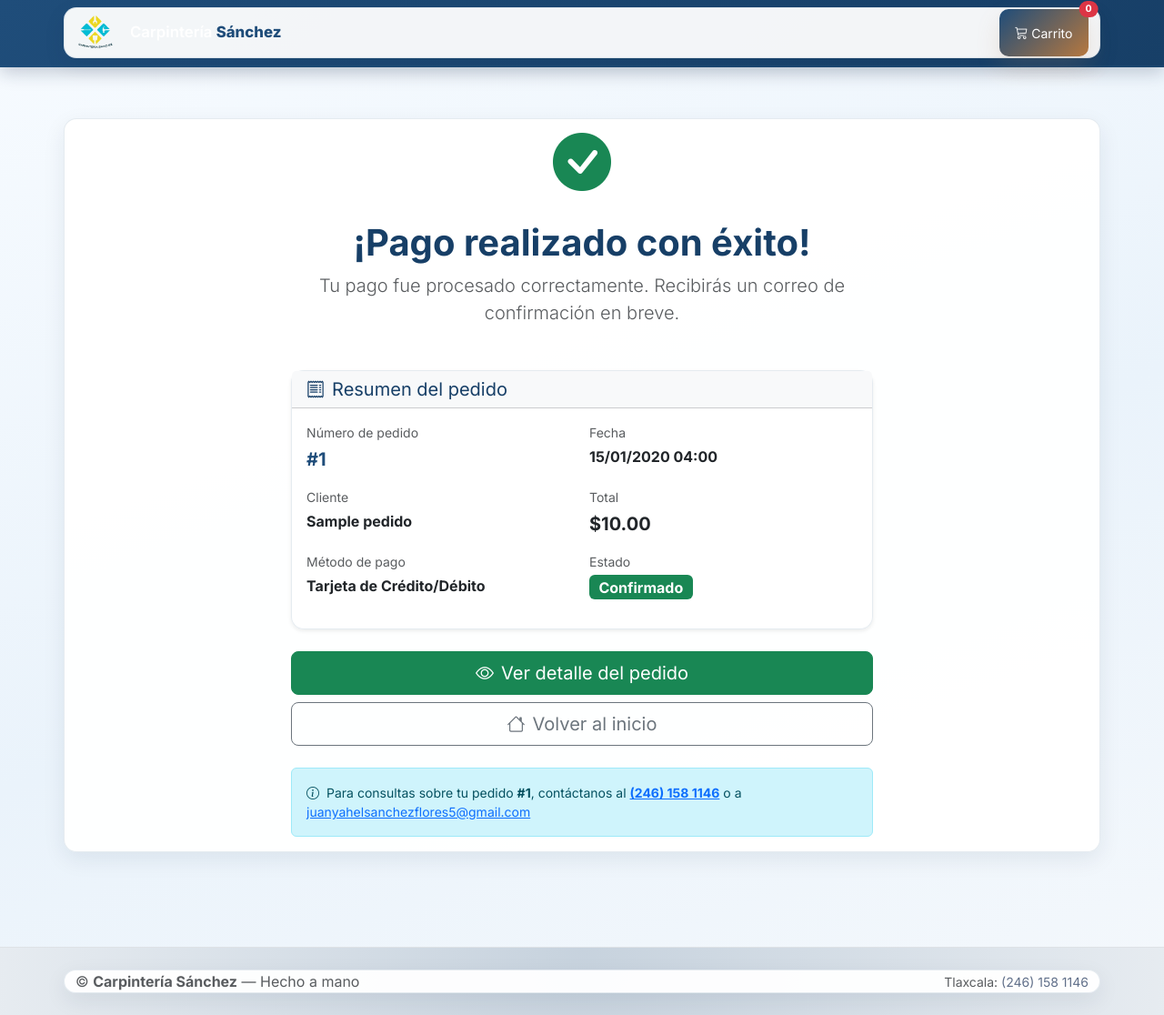
After one commit to berisxd/Carpinteria_Sancjez_next, a Django app: page /pedido/1/pago/exitoso/ in a window 1280 px wide. The commit adds this page. Shown: the whole page at 91% size. Run offline with Django 5.2, Linux system fonts and the light colour scheme; tables that the repository leaves empty hold one stand-in row (values such as "Sample post").

Commit message:
Add real Mercado Pago checkout integration (preference, webhook, result pages)

```diff
--- a/carpinteria/settings.py
+++ b/carpinteria/settings.py
@@ -179,3 +179,9 @@ LOGGING = {
         },
     },
 }
+
+# ── Mercado Pago ───────────────────────────────────────────────────────────────
+# Set MP_ACCESS_TOKEN and MP_PUBLIC_KEY as environment variables on Render.
+# Use sandbox tokens for testing; production tokens for live payments.
+MP_ACCESS_TOKEN = os.environ.get('MP_ACCESS_TOKEN', '')
+MP_PUBLIC_KEY   = os.environ.get('MP_PUBLIC_KEY', '')
--- a/carpinteria/urls.py
+++ b/carpinteria/urls.py
@@ -1,6 +1,12 @@
 from django.urls import path
 from django.contrib.auth import views as auth_views
-from .views import home, healthz, categoria, producto_detalle, carrito, checkout, pedido_confirmacion, descargar_ticket_pdf, register, logout_view, simulate_pago, admin_panel, cotizacion, RoleBasedLoginView
+from .views import (
+    home, healthz, categoria, producto_detalle, carrito, checkout,
+    pedido_confirmacion, descargar_ticket_pdf, register, logout_view,
+    simulate_pago, admin_panel, cotizacion, RoleBasedLoginView,
+    iniciar_pago_mercadopago, mp_webhook, mp_pago_exitoso,
+    mp_pago_fallido, mp_pago_pendiente,
+)
 
 urlpatterns = [
     path('', home, name='home'),
@@ -15,6 +21,13 @@ urlpatterns = [
     path('pedido/<int:pedido_id>/simular/', simulate_pago, name='simulate_pago'),
     path('admin-panel/', admin_panel, name='admin_panel'),
 
+    # Mercado Pago
+    path('pedido/<int:pedido_id>/pagar/', iniciar_pago_mercadopago, name='iniciar_pago_mercadopago'),
+    path('pedido/<int:pedido_id>/pago/exitoso/', mp_pago_exitoso, name='mp_pago_exitoso'),
+    path('pedido/<int:pedido_id>/pago/fallido/', mp_pago_fallido, name='mp_pago_fallido'),
+    path('pedido/<int:pedido_id>/pago/pendiente/', mp_pago_pendiente, name='mp_pago_pendiente'),
+    path('mp/webhook/', mp_webhook, name='mp_webhook'),
+
     # Authentication
     path('login/', RoleBasedLoginView.as_view(), name='login'),
     path('logout/', logout_view, name='logout'),
--- a/carpinteria/views.py
+++ b/carpinteria/views.py
@@ -235,6 +235,14 @@ def checkout(request):
             # flujo normal: mostrar confirmación del pedido
             messages.success(request, f'¡Pedido creado exitosamente! Número de pedido: #{pedido.id}')
             redirect_url = reverse('pedido_confirmacion', kwargs={'pedido_id': pedido.id})
+
+            # Para Mercado Pago, redirigir al checkout de MP
+            if metodo_pago == 'mercado_pago':
+                if request.headers.get('X-Requested-With') == 'XMLHttpRequest':
+                    mp_url = reverse('iniciar_pago_mercadopago', kwargs={'pedido_id': pedido.id})
+                    return JsonResponse({'status': 'ok', 'pedido_id': pedido.id, 'redirect': mp_url})
+                return redirect('iniciar_pago_mercadopago', pedido_id=pedido.id)
+
             if request.headers.get('X-Requested-With') == 'XMLHttpRequest':
                 return JsonResponse({'status': 'ok', 'pedido_id': pedido.id, 'redirect': redirect_url})
             return redirect('pedido_confirmacion', pedido_id=pedido.id)
@@ -931,3 +939,204 @@ def admin_panel(request):
         'usuarios_nuevos': usuarios_nuevos,
         'productos_deshabilitados': productos_deshabilitados,
     })
+
+
+# ── Mercado Pago ───────────────────────────────────────────────────────────────
+
+def _mp_sdk():
+    """Return an initialized Mercado Pago SDK instance."""
+    import mercadopago
+    return mercadopago.SDK(settings.MP_ACCESS_TOKEN)
+
+
+def iniciar_pago_mercadopago(request, pedido_id):
+    """Create a MP preference and redirect the user to the MP checkout page."""
+    pedido = get_object_or_404(Pedido, pk=pedido_id)
+
+    if not settings.MP_ACCESS_TOKEN:
+        messages.error(request, 'El pago con Mercado Pago no está configurado. Contacta al administrador.')
+        return redirect('pedido_confirmacion', pedido_id=pedido.id)
+
+    sdk = _mp_sdk()
+
+    # Build items list from the order
+    productos = _get_productos_pedido(pedido)
+    if productos:
+        items = [
+            {
+                "title": item["nombre"],
+                "quantity": int(item["cantidad"]),
+                "unit_price": float(item["precio"]),
+                "currency_id": "MXN",
+            }
+            for item in productos
+        ]
+    else:
+        items = [
+            {
+                "title": f"Pedido #{pedido.id} — Carpintería Sánchez",
+                "quantity": 1,
+                "unit_price": float(pedido.total),
+                "currency_id": "MXN",
+            }
+        ]
+
+    preference_data = {
+        "items": items,
+        "payer": {
+            "name": pedido.nombre_destinatario,
+            "email": pedido.email,
+            "phone": {"number": pedido.telefono},
+        },
+        "back_urls": {
+            "success": request.build_absolute_uri(
+                reverse('mp_pago_exitoso', kwargs={'pedido_id': pedido.id})
+            ),
+            "failure": request.build_absolute_uri(
+                reverse('mp_pago_fallido', kwargs={'pedido_id': pedido.id})
+            ),
+            "pending": request.build_absolute_uri(
+                reverse('mp_pago_pendiente', kwargs={'pedido_id': pedido.id})
+            ),
+        },
+        "auto_return": "approved",
+        "notification_url": request.build_absolute_uri(reverse('mp_webhook')),
+        "external_reference": str(pedido.id),
+        "statement_descriptor": "Carpinteria Sanchez",
+    }
+
+    try:
+        result = sdk.preference().create(preference_data)
+        response = result.get("response", {})
+
+        if result.get("status") not in (200, 201):
+            logger.error("mp_preference_error pedido=%s response=%s", pedido.id, response)
+            messages.error(request, "No se pudo iniciar el pago con Mercado Pago. Intenta de nuevo.")
+            return redirect('pedido_confirmacion', pedido_id=pedido.id)
+
+        # Use sandbox_init_point when in DEBUG mode, init_point for production
+        init_point = response.get("sandbox_init_point" if settings.DEBUG else "init_point", "")
+        if not init_point:
+            messages.error(request, "Respuesta inválida de Mercado Pago. Intenta de nuevo.")
+            return redirect('pedido_confirmacion', pedido_id=pedido.id)
+
+        logger.info("mp_preference_created pedido=%s preference_id=%s", pedido.id, response.get("id"))
+        return redirect(init_point)
+
+    except Exception as exc:
+        logger.error("mp_preference_exception pedido=%s exc=%s", pedido.id, exc)
+        messages.error(request, "Error al conectar con Mercado Pago. Intenta de nuevo.")
+        return redirect('pedido_confirmacion', pedido_id=pedido.id)
+
+
+def mp_webhook(request):
+    """Receive IPN/webhook notifications from Mercado Pago and update order status."""
+    import hmac, hashlib
+
+    if request.method != "POST":
+        return HttpResponse(status=405)
+
+    try:
+        data = json.loads(request.body)
+    except Exception:
+        return HttpResponse(status=400)
+
+    topic = data.get("type") or request.GET.get("topic", "")
+    resource_id = (
+        data.get("data", {}).get("id")
+        or request.GET.get("id")
+    )
+
+    if topic not in ("payment", "merchant_order") or not resource_id:
+        return HttpResponse(status=200)
+
+    if not settings.MP_ACCESS_TOKEN:
+        return HttpResponse(status=200)
+
+    try:
+        sdk = _mp_sdk()
+
+        if topic == "payment":
+            result = sdk.payment().get(resource_id)
+            payment = result.get("response", {})
+            external_ref = payment.get("external_reference")
+            mp_status = payment.get("status")  # approved / pending / rejected / etc.
+        else:
+            result = sdk.merchant_order().get(resource_id)
+            order = result.get("response", {})
+            external_ref = order.get("external_reference")
+            payments = order.get("payments", [])
+            mp_status = payments[0].get("status") if payments else None
+
+        if not external_ref:
+            return HttpResponse(status=200)
+
+        pedido = Pedido.objects.filter(pk=int(external_ref)).first()
+        if not pedido:
+            return HttpResponse(status=200)
+
+        estado_map = {
+            "approved": "confirmado",
+            "pending": "pendiente",
+            "in_process": "pendiente",
+            "rejected": "cancelado",
+            "cancelled": "cancelado",
+            "refunded": "cancelado",
+            "charged_back": "cancelado",
+        }
+        nuevo_estado = estado_map.get(mp_status)
+        if nuevo_estado and pedido.estado != nuevo_estado:
+            pedido.estado = nuevo_estado
+            pedido.save()
+            logger.info("mp_webhook pedido=%s mp_status=%s nuevo_estado=%s", pedido.id, mp_status, nuevo_estado)
+
+    except Exception as exc:
+        logger.error("mp_webhook_exception exc=%s", exc)
+
+    return HttpResponse(status=200)
+
+
+def mp_pago_exitoso(request, pedido_id):
+    """Called by MP after a successful payment."""
+    pedido = get_object_or_404(Pedido, pk=pedido_id)
+    # Mark as confirmed if not already updated by webhook
+    if pedido.estado == 'pendiente':
+        pedido.estado = 'confirmado'
+        pedido.save()
+    return render(request, 'mp_resultado.html', {
+        'pedido': pedido,
+        'resultado': 'exitoso',
+        'titulo': '¡Pago realizado con éxito!',
+        'mensaje': 'Tu pago fue procesado correctamente. Recibirás un correo de confirmación en breve.',
+        'icono': 'bi-check-circle-fill',
+        'color': 'success',
+    })
+
+
+def mp_pago_fallido(request, pedido_id):
+    """Called by MP after a failed payment."""
+    pedido = get_object_or_404(Pedido, pk=pedido_id)
+    if pedido.estado == 'pendiente':
+        pedido.estado = 'cancelado'
+        pedido.save()
+    return render(request, 'mp_resultado.html', {
+        'pedido': pedido,
+        'resultado': 'fallido',
+        'titulo': 'El pago no pudo completarse',
+        'mensaje': 'Tu pago fue rechazado. Puedes intentarlo de nuevo o elegir otro método de pago.',
+        'icono': 'bi-x-circle-fill',
+        'color': 'danger',
+    })
+
+
+def mp_pago_pendiente(request, pedido_id):
+    """Called by MP when payment is pending (e.g. cash / bank transfer)."""
+    pedido = get_object_or_404(Pedido, pk=pedido_id)
+    return render(request, 'mp_resultado.html', {
+        'pedido': pedido,
+        'resultado': 'pendiente',
+        'titulo': 'Pago pendiente de acreditación',
+        'mensaje': 'Tu pago está siendo procesado. Te notificaremos cuando se acredite. Conserva tu número de pedido.',
+        'icono': 'bi-hourglass-split',
+        'color': 'warning',
+    })
--- a/requirements.txt
+++ b/requirements.txt
@@ -5,3 +5,4 @@ psycopg2-binary>=2.9.9
 Pillow>=10.0.0
 whitenoise>=6.7.0
 reportlab>=4.2.0
+mercadopago>=2.2.0
--- /dev/null
+++ b/templates/mp_resultado.html
@@ -0,0 +1,149 @@
+{% load static %}
+<!doctype html>
+<html lang="es">
+<head>
+  <meta charset="utf-8">
+  <title>{{ titulo }} — Carpintería Sánchez</title>
+  <meta name="viewport" content="width=device-width, initial-scale=1">
+  <link href="https://cdn.jsdelivr.net/npm/bootstrap@5.3.2/dist/css/bootstrap.min.css" rel="stylesheet">
+  <link href="https://cdn.jsdelivr.net/npm/bootstrap-icons@1.10.5/font/bootstrap-icons.css" rel="stylesheet">
+  <link href="https://fonts.googleapis.com/css2?family=Inter:wght@300;400;600;700;800&display=swap" rel="stylesheet">
+  <link rel="stylesheet" href="{% static 'css/styles.css' %}">
+</head>
+<body>
+
+<!-- NAVBAR -->
+<header class="sticky-top">
+  <nav class="navbar navbar-expand-lg navbar-dark bg-primary shadow-sm">
+    <div class="container">
+      <a class="navbar-brand d-flex align-items-center gap-2" href="{% url 'home' %}">
+        <img src="{% static 'img/logo.png' %}" alt="Logo" height="44" class="me-2">
+        <span class="brand-name">Carpintería <strong>Sánchez</strong></span>
+      </a>
+      <div class="ms-auto d-none d-lg-block">
+        <a class="btn btn-primary btn-sm position-relative" href="{% url 'carrito' %}">
+          <i class="bi bi-cart3"></i> Carrito
+          <span class="position-absolute top-0 start-100 translate-middle badge rounded-pill bg-danger" id="cart-count">0</span>
+        </a>
+      </div>
+    </div>
+  </nav>
+</header>
+
+<section class="py-6">
+  <div class="container">
+    <div class="row justify-content-center">
+      <div class="col-lg-7">
+
+        <!-- Resultado principal -->
+        <div class="text-center mb-5">
+          <div class="mb-3" style="font-size: 4rem; color: var(--bs-{{ color }});">
+            <i class="bi {{ icono }}"></i>
+          </div>
+          <h1 class="fw-bold mb-2">{{ titulo }}</h1>
+          <p class="lead text-muted">{{ mensaje }}</p>
+        </div>
+
+        <!-- Tarjeta de pedido -->
+        <div class="card shadow-sm mb-4">
+          <div class="card-header bg-light">
+            <h5 class="mb-0"><i class="bi bi-receipt me-2"></i>Resumen del pedido</h5>
+          </div>
+          <div class="card-body">
+            <div class="row g-3 mb-3">
+              <div class="col-sm-6">
+                <p class="mb-1 text-muted small">Número de pedido</p>
+                <p class="fw-bold fs-5 mb-0" style="color: var(--brand);">#{{ pedido.id }}</p>
+              </div>
+              <div class="col-sm-6">
+                <p class="mb-1 text-muted small">Fecha</p>
+                <p class="fw-bold mb-0">{{ pedido.created_at|date:"d/m/Y H:i" }}</p>
+              </div>
+              <div class="col-sm-6">
+                <p class="mb-1 text-muted small">Cliente</p>
+                <p class="fw-bold mb-0">{{ pedido.nombre_destinatario }}</p>
+              </div>
+              <div class="col-sm-6">
+                <p class="mb-1 text-muted small">Total</p>
+                <p class="fw-bold mb-0 fs-5">${{ pedido.total|floatformat:2 }}</p>
+              </div>
+              <div class="col-sm-6">
+                <p class="mb-1 text-muted small">Método de pago</p>
+                <p class="fw-bold mb-0">{{ pedido.get_metodo_pago_display }}</p>
+              </div>
+              <div class="col-sm-6">
+                <p class="mb-1 text-muted small">Estado</p>
+                {% if pedido.estado == 'confirmado' %}
+                  <span class="badge bg-success fs-6">{{ pedido.get_estado_display }}</span>
+                {% elif pedido.estado == 'cancelado' %}
+                  <span class="badge bg-danger fs-6">{{ pedido.get_estado_display }}</span>
+                {% else %}
+                  <span class="badge bg-warning text-dark fs-6">{{ pedido.get_estado_display }}</span>
+                {% endif %}
+              </div>
+            </div>
+          </div>
+        </div>
+
+        <!-- Acciones según resultado -->
+        <div class="d-grid gap-2">
+          {% if resultado == 'exitoso' %}
+            <a href="{% url 'pedido_confirmacion' pedido.id %}" class="btn btn-success btn-lg">
+              <i class="bi bi-eye me-2"></i>Ver detalle del pedido
+            </a>
+          {% elif resultado == 'fallido' %}
+            <a href="{% url 'checkout' %}" class="btn btn-primary btn-lg">
+              <i class="bi bi-arrow-repeat me-2"></i>Intentar de nuevo
+            </a>
+          {% else %}
+            <a href="{% url 'pedido_confirmacion' pedido.id %}" class="btn btn-warning btn-lg text-dark">
+              <i class="bi bi-eye me-2"></i>Ver detalle del pedido
+            </a>
+          {% endif %}
+          <a href="{% url 'home' %}" class="btn btn-outline-secondary btn-lg">
+            <i class="bi bi-house me-2"></i>Volver al inicio
+          </a>
+        </div>
+
+        <!-- Información de contacto -->
+        <div class="alert alert-info mt-4 small">
+          <i class="bi bi-info-circle me-1"></i>
+          Para consultas sobre tu pedido <strong>#{{ pedido.id }}</strong>, contáctanos al
+          <a href="https://wa.me/522461581146" target="_blank"><strong>(246) 158 1146</strong></a>
+          o a <a href="mailto:juanyahelsanchezflores5@gmail.com">juanyahelsanchezflores5@gmail.com</a>
+        </div>
+
+      </div>
+    </div>
+  </div>
+</section>
+
+<!-- FOOTER -->
+<footer class="py-4 bg-white border-top mt-5">
+  <div class="container d-md-flex justify-content-between align-items-center">
+    <div>
+      <div class="text-muted">© <strong>Carpintería Sánchez</strong> — Hecho a mano</div>
+    </div>
+    <div class="mt-2 mt-md-0 text-end">
+      <div class="small text-muted">Tlaxcala: <a href="tel:+522461581146">(246) 158 1146</a></div>
+    </div>
+  </div>
+</footer>
+
+<script src="https://cdn.jsdelivr.net/npm/bootstrap@5.3.2/dist/js/bootstrap.bundle.min.js"></script>
+<script>
+// Limpiar carrito si el pago fue exitoso
+{% if resultado == 'exitoso' %}
+localStorage.removeItem('carrito');
+{% endif %}
+
+function actualizarContadorCarrito() {
+  const carrito = JSON.parse(localStorage.getItem('carrito') || '[]');
+  const total = carrito.reduce((sum, item) => sum + item.cantidad, 0);
+  const badge = document.getElementById('cart-count');
+  if (badge) badge.textContent = total;
+}
+document.addEventListener('DOMContentLoaded', actualizarContadorCarrito);
+</script>
+</body>
+</html>
```
Also changed, not shown: templates/checkout.html (+13 -4 lines).
